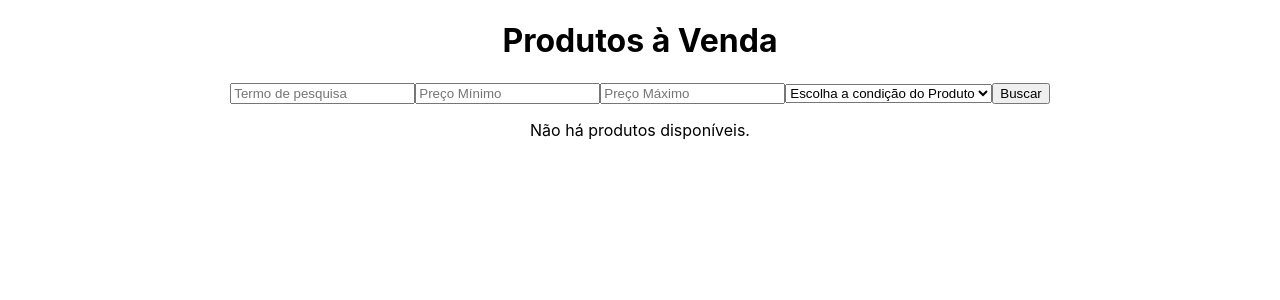
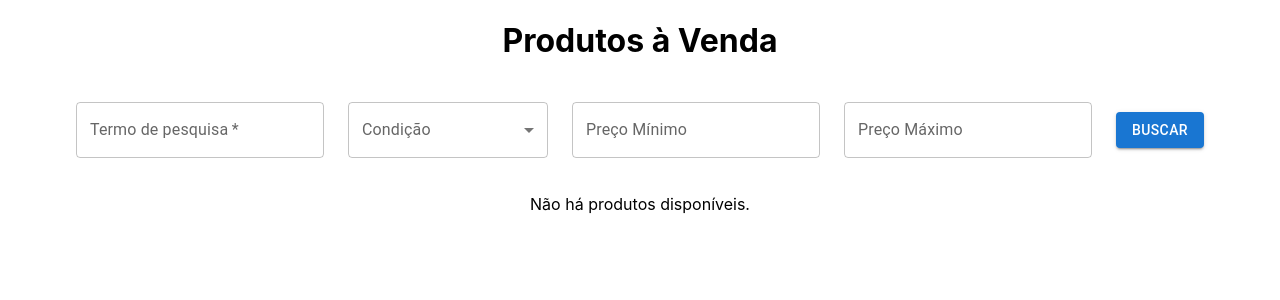
Before and after one commit to Ezequieloliveiras/desafio_integracao_mercado_livre_frontend, a React (Create React App) app in the folder meli_frontend/: page / in a window 1280 px wide. Shown: the top 300 px of the page. Built offline with nearby package versions, Linux system fonts and the light colour scheme.

Commit message:
adicionando bibliotec material ui para estilo do form

```diff
--- a/meli_frontend/package.json
+++ b/meli_frontend/package.json
@@ -3,6 +3,9 @@
   "version": "0.1.0",
   "private": true,
   "dependencies": {
+    "@emotion/react": "^11.13.3",
+    "@emotion/styled": "^11.13.0",
+    "@mui/material": "^6.1.4",
     "@testing-library/jest-dom": "^5.17.0",
     "@testing-library/react": "^13.4.0",
     "@testing-library/user-event": "^13.5.0",
--- a/meli_frontend/src/App.js
+++ b/meli_frontend/src/App.js
@@ -1,5 +1,7 @@
 import { useState } from 'react'
 import './App.css'
+
+import Form from './components/Form'
 
 function App() {
   const [products, setProducts] = useState([])
@@ -48,34 +50,13 @@ function App() {
     }}>
       <h1>Produtos à Venda</h1>
 
-      <form onSubmit={handleSearch}>
-        <input
-          type="text"
-          value={termoPesquisado}
-          onChange={(e) => setTermoPesquisado(e.target.value)}
-          placeholder="Termo de pesquisa"
-          required
-        />
-        <input
-          type="number"
-          value={precoMinimo}
-          onChange={(e) => setPrecoMinimo(e.target.value)}
-          placeholder="Preço Mínimo"
-        />
-        <input
-          type="number"
-          value={precoMaximo}
-          onChange={(e) => setPrecoMaximo(e.target.value)}
-          placeholder="Preço Máximo"
-        />
-        <select value={condicao} onChange={(e) => setCondicao(e.target.value)} required>
-          <option value="">Escolha a condição do Produto</option>
-          <option value="new">Novo</option>
-          <option value="used">Usado</option>
-          <option value="not_specified">Não especificado</option>
-        </select>
-        <button type="submit">Buscar</button>
-      </form>
+      <Form
+        handleSearch={handleSearch}
+        setTermoPesquisado={setTermoPesquisado}
+        setPrecoMinimo={setPrecoMinimo}
+        setPrecoMaximo={setPrecoMaximo}
+        setCondicao={setCondicao}
+      />
 
       {loading && <p>Carregando...</p>}
 
--- /dev/null
+++ b/meli_frontend/src/components/Form.js
@@ -0,0 +1,98 @@
+import {
+    Grid2,
+    TextField,
+    Button,
+    MenuItem,
+    FormControl,
+    InputLabel,
+    Select,
+    Box
+} from '@mui/material'
+import '../App.css'
+
+function Form({
+    termoPesquisado,
+    setTermoPesquisado,
+    precoMinimo,
+    setPrecoMinimo,
+    precoMaximo,
+    setPrecoMaximo,
+    condicao,
+    setCondicao,
+    handleSearch
+}) {
+    return (
+        <Box sx={{
+            padding: '20px',
+            maxWidth: '1200px',
+            margin: '0 auto'
+        }}>
+            <Grid2 container spacing={3} alignItems="center">
+
+                <Grid2 item xs={12} md={4}>
+                    <TextField
+                        label="Termo de pesquisa"
+                        value={termoPesquisado}
+                        onChange={(e) => setTermoPesquisado(e.target.value)}
+                        fullWidth
+                        variant="outlined"
+                        required
+                    />
+                </Grid2>
+
+                <Grid2 item xs={12} md={4} sx={{ minWidth: 200 }}>
+                    <FormControl fullWidth variant="outlined">
+                        <InputLabel>Condição</InputLabel>
+                        <Select
+                            value={condicao}
+                            onChange={(e) => setCondicao(e.target.value)}
+                            label="Condição"
+                            required
+                        >
+                            <MenuItem value="">Escolha a condição</MenuItem>
+                            <MenuItem value="new">Novo</MenuItem>
+                            <MenuItem value="used">Usado</MenuItem>
+                            <MenuItem value="not_specified">Não especificado</MenuItem>
+                        </Select>
+                    </FormControl>
+                </Grid2>
+
+                <Grid2 item xs={12} md={3}>
+                    <TextField
+                        label="Preço Mínimo"
+                        type="number"
+                        value={precoMinimo}
+                        onChange={(e) => setPrecoMinimo(e.target.value)}
+                        fullWidth
+                        variant="outlined"
+                    />
+                </Grid2>
+
+                <Grid2 item xs={12} md={3}>
+                    <TextField
+                        label="Preço Máximo"
+                        type="number"
+                        value={precoMaximo}
+                        onChange={(e) => setPrecoMaximo(e.target.value)}
+                        fullWidth
+                        variant="outlined"
+                    />
+                </Grid2>
+
+                <Grid2 item xs={12} md={12}>
+                    <Button
+                        variant="contained"
+                        color="primary"
+                        fullWidth
+                        type="submit"
+                        onClick={handleSearch}>
+                        Buscar
+                    </Button>
+                </Grid2>
+
+            </Grid2>
+        </Box>
+    )
+}
+
+export default Form
```
Also changed, not shown: 1 other file (tests, documents, lock files or other folders).
